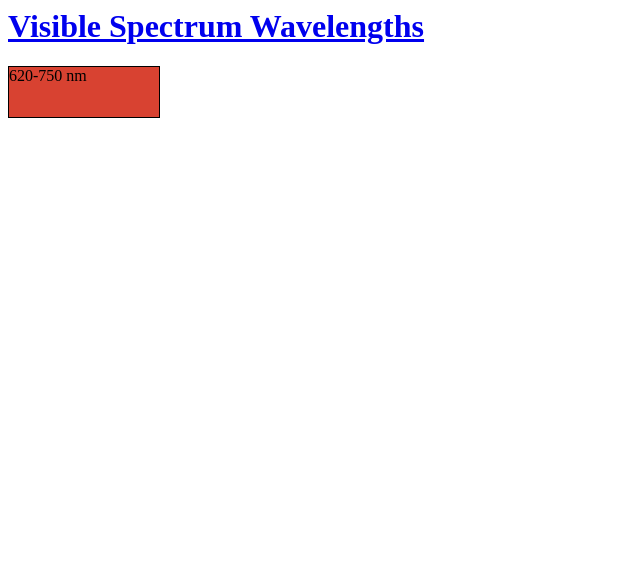
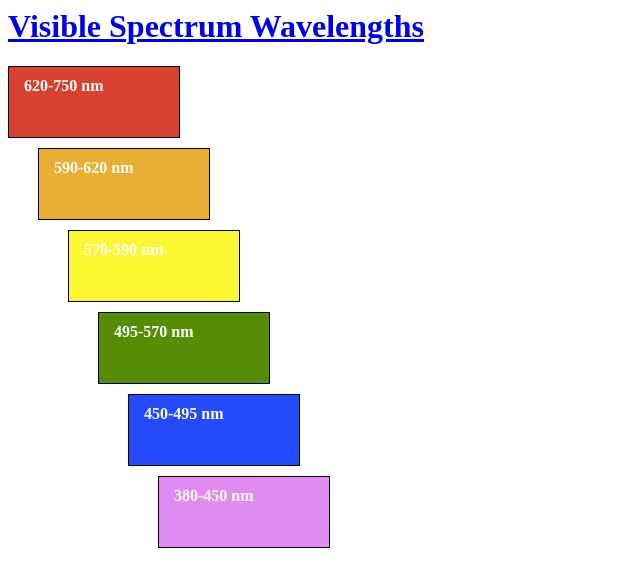
Before and after one commit to ryanscottbaker/Codeup-Web-Exercises, a PHP site: page /css_box_model.html in a window 1280 px wide. Shown: the top 587 px of the page, without its empty margins (0-640 px from the left). Run offline with PHP 8.4, Linux system fonts and the light colour scheme.

Commit message:
Css and Html files for Box/Div/Span. I think I nailed it!

```diff
--- a/public/css/box_model.css
+++ b/public/css/box_model.css
@@ -1,16 +1,81 @@
 h1{color: #602F95;
    font-weight: bold;
    text-decoration: underline;
-
-}
-h1{
 }
 .redbox {
 background-color: #D84231;
-color: black;
+color: white;
+font-weight: bolder;
+text-indent: 5px;
 width: 150px;
 height: 50px;
+padding: 10px;
 border-style: solid;
 border-color: black;
 border-width: 1px;
 }
+.orangebox{
+margin: 10px 30px 10px 30px;
+background-color: #EAAE33;
+color: white;
+font-weight: bolder;
+text-indent: 5px;
+width: 150px;
+height: 50px;
+padding: 10px;
+border-style: solid;
+border-color: black;
+border-width: 1px;
+}
+.yellowbox{
+margin: 0px 0px 10px 60px;
+background-color: #FCF733;
+color: white;
+font-weight: bolder;
+text-indent: 5px;
+width: 150px;
+height: 50px;
+padding: 10px;
+border-style: solid;
+border-color: black;
+border-width: 1px;
+}
+.greenbox{
+margin: 0px 0px 10px 90px;
+background-color: #578C05;
+color: white;
+font-weight: bolder;
+text-indent: 5px;
+width: 150px;
+height: 50px;
+padding: 10px;
+border-style: solid;
+border-color: black;
+border-width: 1px;
+}
+.bluebox{
+margin: 0px 0px 10px 120px;
+background-color: #234AFB;
+color: white;
+font-weight: bolder;
+text-indent: 5px;
+width: 150px;
+height: 50px;
+padding: 10px;
+border-style: solid;
+border-color: black;
+border-width: 1px;
+}
+.pinkbox{
+margin: 0px 0px 10px 150px;
+background-color: #DF8BF0;
+color: white;
+font-weight: bolder;
+text-indent: 5px;
+width: 150px;
+height: 50px;
+padding: 10px;
+border-style: solid;
+border-color: black;
+border-width: 1px;
+}
--- a/public/css_box_model.html
+++ b/public/css_box_model.html
@@ -6,7 +6,11 @@
 </head>
 <body>
 	<h1> <a href="https://en.wikipedia.org/wiki/Visible_spectrum" target="_blank">Visible Spectrum Wavelengths</h1></a>
-	<div class="redbox">620-750 nm</div>
-
+	<div class="redbox"> 620-750 nm</div>
+	<div class="orangebox"> 590-620 nm</div>
+	<div class="yellowbox"> 570-590 nm</div>
+	<div class="greenbox"> 495-570 nm</div>
+	<div class="bluebox"> 450-495 nm</div>
+	<div class="pinkbox"> 380-450 nm</div>
 </body>
 </html>
```
